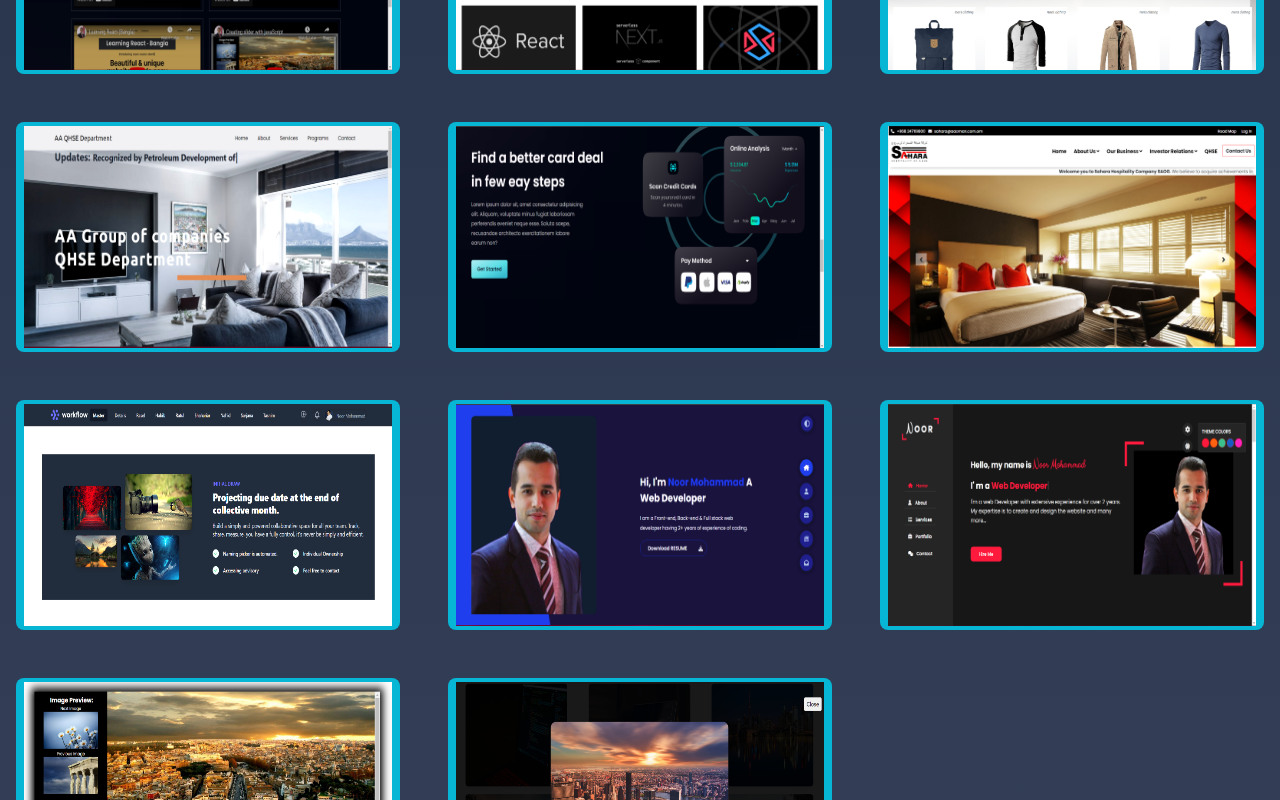
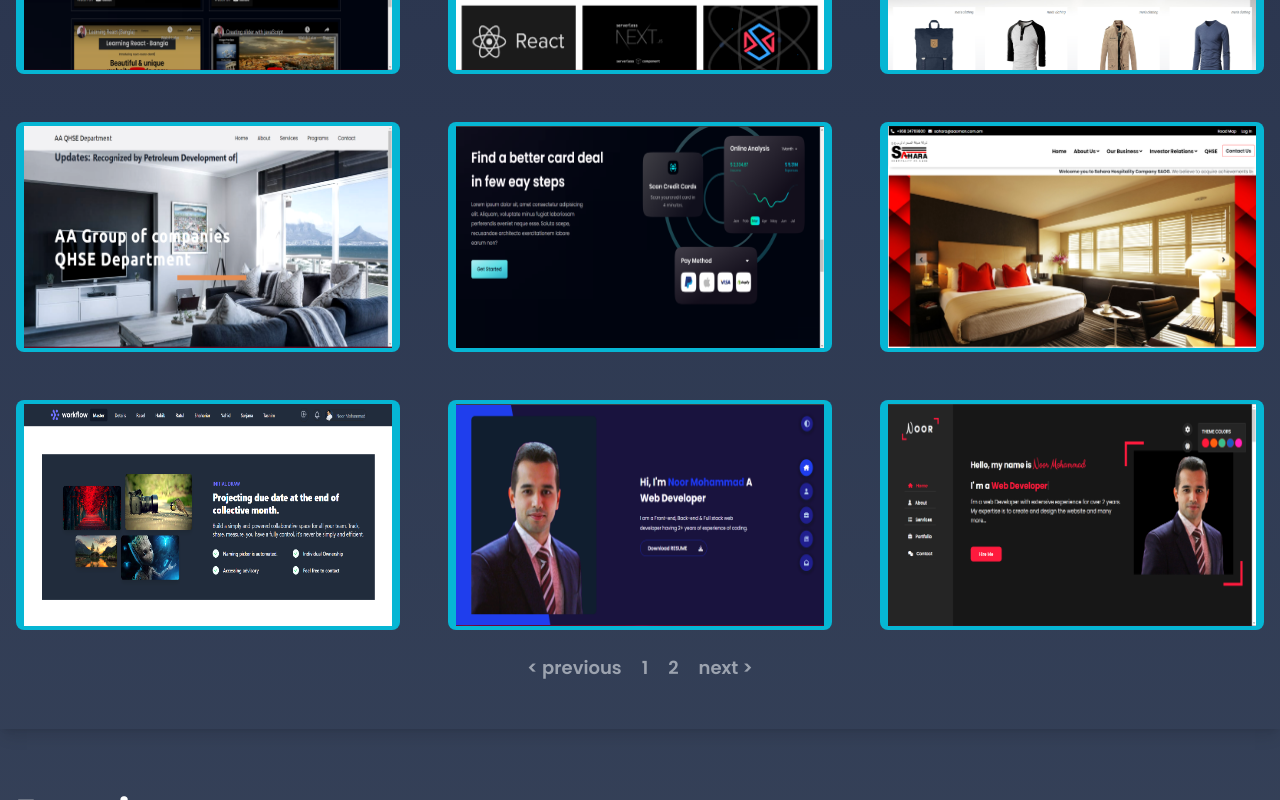
Before and after one commit to noorjsdivs/noor_resume, a React (Create React App) app: page / in a window 1280 px wide. Shown: the part 1620-2420 px from the top of the page. Built offline with nearby package versions, Linux system fonts and the light colour scheme.

Commit message:
pagination added

```diff
--- a/package.json
+++ b/package.json
@@ -10,6 +10,7 @@
     "react": "^18.1.0",
     "react-dom": "^18.1.0",
     "react-icons": "^4.4.0",
+    "react-paginate": "^8.1.3",
     "react-scripts": "5.0.1",
     "react-scroll": "^1.8.7",
     "react-toastify": "^9.0.4",
--- a/src/App.js
+++ b/src/App.js
@@ -6,8 +6,10 @@ import Experience from "./components/Experience";
 import Footer from "./components/Footer";
 import Home from "./components/Home";
 import NavBar from "./components/NavBar";
+// import Pagination from "./components/Pagination";
 import Projects from "./components/Projects";
 import SocialLinks from "./components/SocialLinks";
+// import { projects } from "./constants.js";
 
 function App() {
   return (
@@ -15,15 +17,18 @@ function App() {
       <NavBar />
       <div
         className="bg-gradient-to-b from-secondry_color
-       to-slate-600"
+       to-slate-600 w-full mx-auto"
       >
+        <div className="max-w-screen-xl mx-auto">
           <Home />
           <SocialLinks />
           <About />
           <Projects />
+          {/* <Pagination  /> */}
           <Experience />
           <Contact />
           <Footer />
+        </div>
       </div>
     </div>
   );
--- a/src/components/NavBar.js
+++ b/src/components/NavBar.js
@@ -29,7 +29,7 @@ const NavBar = () => {
     },
   ];
   return (
-    <div className="bg-primary_color  h-24 w-full top-0 sticky z-10 text-white flex items-center justify-between px-4">
+    <div className="bg-primary_color h-24 w-full top-0 sticky z-10 text-white flex items-center justify-between px-4">
       <div className="cursor-pointer group bg-cyan-400 w-72 h-14 flex">
         <a
           href="https://www.noormohammad.live/"
--- /dev/null
+++ b/src/components/Pagination.js
@@ -0,0 +1,76 @@
+import React, { useEffect, useState } from "react";
+import ReactPaginate from "react-paginate";
+
+// Example items, to simulate fetching from another resources.
+const items = [1, 2, 3, 4, 5, 6, 7, 8, 9, 10, 11, 12, 13, 14];
+
+function Items({ currentItems }) {
+  return (
+    <>
+      <div className="grid sm:grid-cols-2 md:grid-cols-2 lg:grid-cols-3 md:gap-12 px-12 sm:px-0 h-full max-w-screen-xl mx-auto">
+        {currentItems &&
+          currentItems.map((item) => (
+            <div
+              key={item.id}
+              className="bg-cyan-500 h-logical mb-6 md:mb-0 rounded-lg relative w-96  group overflow-hidden"
+            >
+              <div>
+                <a href={item.href} target="_blank" rel="noreferrer">
+                  <img
+                    src={item.src}
+                    alt={item.title}
+                    className="rounded-md w-full mx-auto h-logical object-fill px-2 py-1 hover:scale-105 duration-500 cursor-pointer"
+                  />
+                  <p className="text-center hidden absolute bottom-0 bg-primary_color w-full py-2 group-hover:inline-flex duration-500 justify-center items-center font-body_font text-2xl">
+                    {item.title}
+                  </p>
+                </a>
+              </div>
+            </div>
+          ))}
+      </div>
+    </>
+  );
+}
+
+const Pagination = ({ itemsPerPage, projects }) => {
+  // We start with an empty list of items.
+  const [currentItems, setCurrentItems] = useState(null);
+  const [pageCount, setPageCount] = useState(0);
+  // Here we use item offsets; we could also use page offsets
+  // following the API or data you're working with.
+  const [itemOffset, setItemOffset] = useState(0);
+
+  useEffect(() => {
+    // Fetch items from another resources.
+    const endOffset = itemOffset + itemsPerPage;
+    setCurrentItems(projects.slice(itemOffset, endOffset));
+    setPageCount(Math.ceil(projects.length / itemsPerPage));
+  }, [itemOffset, itemsPerPage, projects]);
+
+  // Invoke when user click to request another page.
+  const handlePageClick = (event) => {
+    const newOffset = (event.selected * itemsPerPage) % items.length;
+    setItemOffset(newOffset);
+  };
+
+  return (
+    <div>
+      <Items currentItems={currentItems} />
+      <div>
+        <ReactPaginate
+          breakLabel="..."
+          nextLabel="next  >"
+          onPageChange={handlePageClick}
+          pageRangeDisplayed={5}
+          pageCount={pageCount}
+          previousLabel="<  previous"
+          renderOnZeroPageCount={null}
+          className="flex gap-5 justify-center mt-6 font-bodyFont font-semibold text-[18px] text-gray-400 hover:text-gray-100 duration-200"
+        />
+      </div>
+    </div>
+  );
+};
+
+export default Pagination;
--- a/src/components/Projects.js
+++ b/src/components/Projects.js
@@ -1,93 +1,12 @@
 import React from "react";
-import {
-  cyberBlogImg,
-  reactBlogImg,
-  amazonImg,
-  aaqhseImg,
-  modernPaymentImg,
-  sharaImg,
-  groupImg,
-  resumeOneImg,
-  resumeTwoImg,
-  sliderImg,
-  galleryImg,
-} from "../assets/Assets";
+import { projects } from "../constants.js";
 import { BsFillArrowDownCircleFill } from "react-icons/bs";
+import Pagination from "./Pagination.js";
 
 const Projects = () => {
-  const projects = [
-    {
-      id: 3000,
-      src: cyberBlogImg,
-      title: "Cyber Security Blog",
-      href: "https://noormohammad.live/",
-    },
-    {
-      id: 3001,
-      src: reactBlogImg,
-      title: "Personal Blog",
-      href: "https://my-blog-delta-eight.vercel.app/",
-    },
-    {
-      id: 3002,
-      src: amazonImg,
-      title: "Amazon clone",
-      href: "https://amazonproone.vercel.app/",
-    },
-    {
-      id: 3003,
-      src: aaqhseImg,
-      title: "AA QHSE Demo",
-      href: "https://aaoman.vercel.app/",
-    },
-    {
-      id: 3004,
-      src: modernPaymentImg,
-      title: "Modern Payment Gateway",
-      href: "https://modernpayment.vercel.app/",
-    },
-    {
-      id: 3005,
-      src: sharaImg,
-      title: "Sahara Website Demo",
-      href: "https://unknown2832021.github.io/Sahara_New_Beginning/",
-    },
-    {
-      id: 3006,
-      src: groupImg,
-      title: "Group Work",
-      href: "https://noormohammad-profile.netlify.app/",
-    },
-    {
-      id: 3007,
-      src: resumeOneImg,
-      title: "Resume Test_Two",
-      href: "https://noorjsdivs.github.io/portfolio-2/",
-    },
-
-    {
-      id: 3008,
-      src: resumeTwoImg,
-      title: "Resume Test_One",
-      href: "https://noorjsdivs.github.io/portfolio/",
-    },
-    {
-      id: 3009,
-      src: sliderImg,
-      title: "Image Slider",
-      href: " https://unknown2832021.github.io/slider/",
-    },
-
-    {
-      id: 3010,
-      src: galleryImg,
-      title: "Image Gallery",
-      href: "https://unknown2832021.github.io/image-viewer/",
-    },
-  ];
   return (
     <div name="projects" className=" w-full text-white h-full mt-10 lg:mt-0">
-      <div className="max-w-7xl px-4 py-12 shadow-lg mx-auto flex flex-col justify-center w-full h-full">
+      <div className="max-w-7xl px-4 py-12 shadow-lg mx-auto flex flex-col justify-center items-center">
         <div className="pb-8">
           <div className="flex items-center">
             <p className="text-4xl flex font-bold  border-b-4 border-cyan-500">
@@ -99,28 +18,7 @@ const Projects = () => {
           </div>
           <p className="py-6">Check out some of my work right here</p>
         </div>
-
-        <div className="grid sm:grid-cols-2 md:grid-cols-2 lg:grid-cols-3 md:gap-12 px-12 sm:px-0 h-full max-w-screen-xl mx-auto">
-          {projects.map(({ id, src, title, href }) => (
-            <div
-              key={id}
-              className="bg-cyan-500 h-logical mb-6 md:mb-0 rounded-lg relative w-96  group overflow-hidden"
-            >
-              <div>
-                <a href={href} target="_blank" rel="noreferrer">
-                  <img
-                    src={src}
-                    alt={title}
-                    className="rounded-md w-full mx-auto h-logical object-fill px-2 py-1 hover:scale-105 duration-500 cursor-pointer"
-                  />
-                  <p className="text-center hidden absolute bottom-0 bg-primary_color w-full py-2 group-hover:inline-flex duration-500 justify-center items-center font-body_font text-2xl">
-                    {title}
-                  </p>
-                </a>
-              </div>
-            </div>
-          ))}
-        </div>
+        <Pagination itemsPerPage={9} projects={projects} />
       </div>
     </div>
   );
--- /dev/null
+++ b/src/constants.js/index.js
@@ -0,0 +1,84 @@
+import {
+  cyberBlogImg,
+  reactBlogImg,
+  amazonImg,
+  aaqhseImg,
+  modernPaymentImg,
+  sharaImg,
+  groupImg,
+  resumeOneImg,
+  resumeTwoImg,
+  sliderImg,
+  galleryImg,
+} from "../assets/Assets";
+
+export const projects = [
+  {
+    id: 3000,
+    src: cyberBlogImg,
+    title: "Cyber Security Blog",
+    href: "https://noormohammad.live/",
+  },
+  {
+    id: 3001,
+    src: reactBlogImg,
+    title: "Personal Blog",
+    href: "https://my-blog-delta-eight.vercel.app/",
+  },
+  {
+    id: 3002,
+    src: amazonImg,
+    title: "Amazon clone",
+    href: "https://amazonproone.vercel.app/",
+  },
+  {
+    id: 3003,
+    src: aaqhseImg,
+    title: "AA QHSE Demo",
+    href: "https://aaoman.vercel.app/",
+  },
+  {
+    id: 3004,
+    src: modernPaymentImg,
+    title: "Modern Payment Gateway",
+    href: "https://modernpayment.vercel.app/",
+  },
+  {
+    id: 3005,
+    src: sharaImg,
+    title: "Sahara Website Demo",
+    href: "https://unknown2832021.github.io/Sahara_New_Beginning/",
+  },
+  {
+    id: 3006,
+    src: groupImg,
+    title: "Group Work",
+    href: "https://noormohammad-profile.netlify.app/",
+  },
+  {
+    id: 3007,
+    src: resumeOneImg,
+    title: "Resume Test_Two",
+    href: "https://noorjsdivs.github.io/portfolio-2/",
+  },
+
+  {
+    id: 3008,
+    src: resumeTwoImg,
+    title: "Resume Test_One",
+    href: "https://noorjsdivs.github.io/portfolio/",
+  },
+  {
+    id: 3009,
+    src: sliderImg,
+    title: "Image Slider",
+    href: " https://unknown2832021.github.io/slider/",
+  },
+
+  {
+    id: 3010,
+    src: galleryImg,
+    title: "Image Gallery",
+    href: "https://unknown2832021.github.io/image-viewer/",
+  },
+];
```
Also changed, not shown: 1 other file (tests, documents, lock files or other folders). Lines whose indentation alone changed are shown as unchanged.
